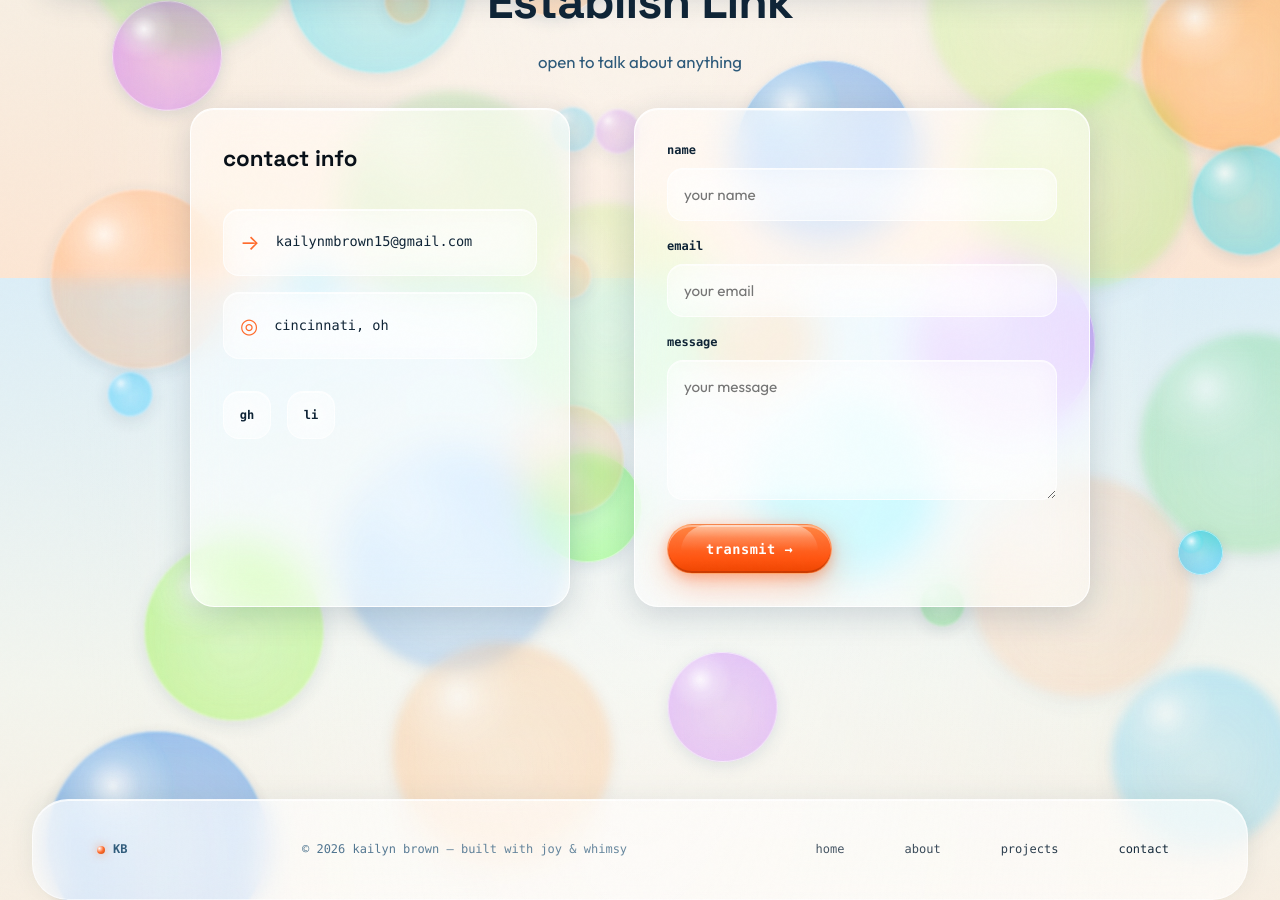
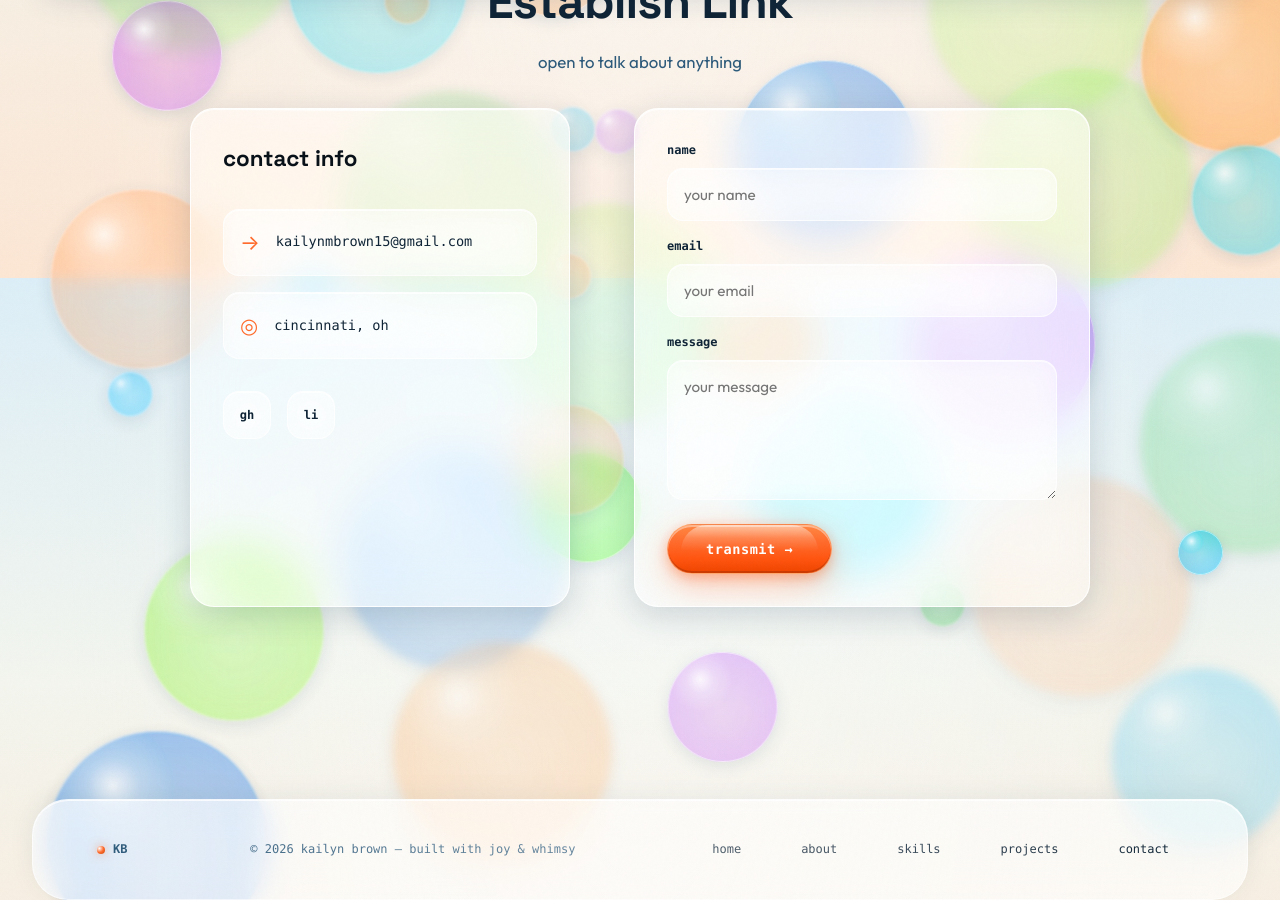
Before and after one commit to kailyn0215/portfolio, a Jekyll site: the page built from index.html, in a window 1280 px wide and 900 px high, scrolled down 4222 px. Built offline with Jekyll 4.4.1, drawn with Linux system fonts in a browser that asks for light colours; some web fonts are replaced.

Commit message:
added skills to bottom nav bar

```diff
--- a/_layouts/default.html
+++ b/_layouts/default.html
@@ -108,6 +108,7 @@
       <div class="footer-links">
         <a href="#home">home</a>
         <a href="#about">about</a>
+        <a href="#skills">skills</a>
         <a href="#projects">projects</a>
         <a href="#contact">contact</a>
       </div>
```
Also changed, not shown: 6 other files.
